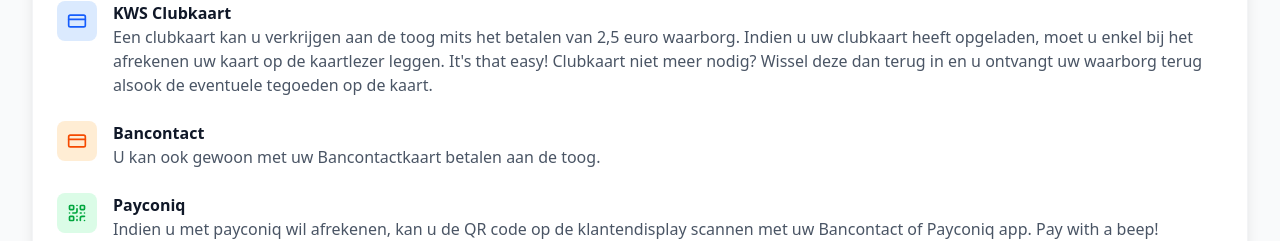
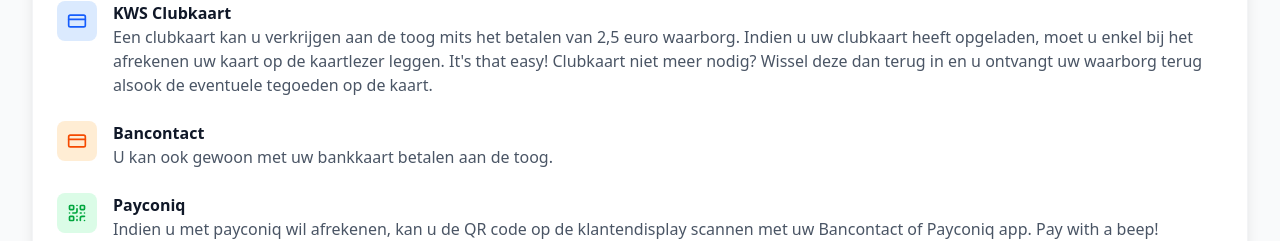
Before and after one commit to Xantar-86/kws-linkhout, a Next.js app: page /digitaal-betalen in a window 1280 px wide. Shown: the part 783-1024 px from the top of the page. Built offline with nearby package versions, Linux system fonts and the light colour scheme.

Commit message:
Wijzig Bancontactkaart naar bankkaart

```diff
--- a/src/app/digitaal-betalen/page.tsx
+++ b/src/app/digitaal-betalen/page.tsx
@@ -94,7 +94,7 @@
                 <div>
                   <h3 className="font-bold text-gray-900">Bancontact</h3>
                   <p className="text-gray-600">
-                    U kan ook gewoon met uw Bancontactkaart betalen aan de toog.
+                    U kan ook gewoon met uw bankkaart betalen aan de toog.
                   </p>
                 </div>
               </div>
```
